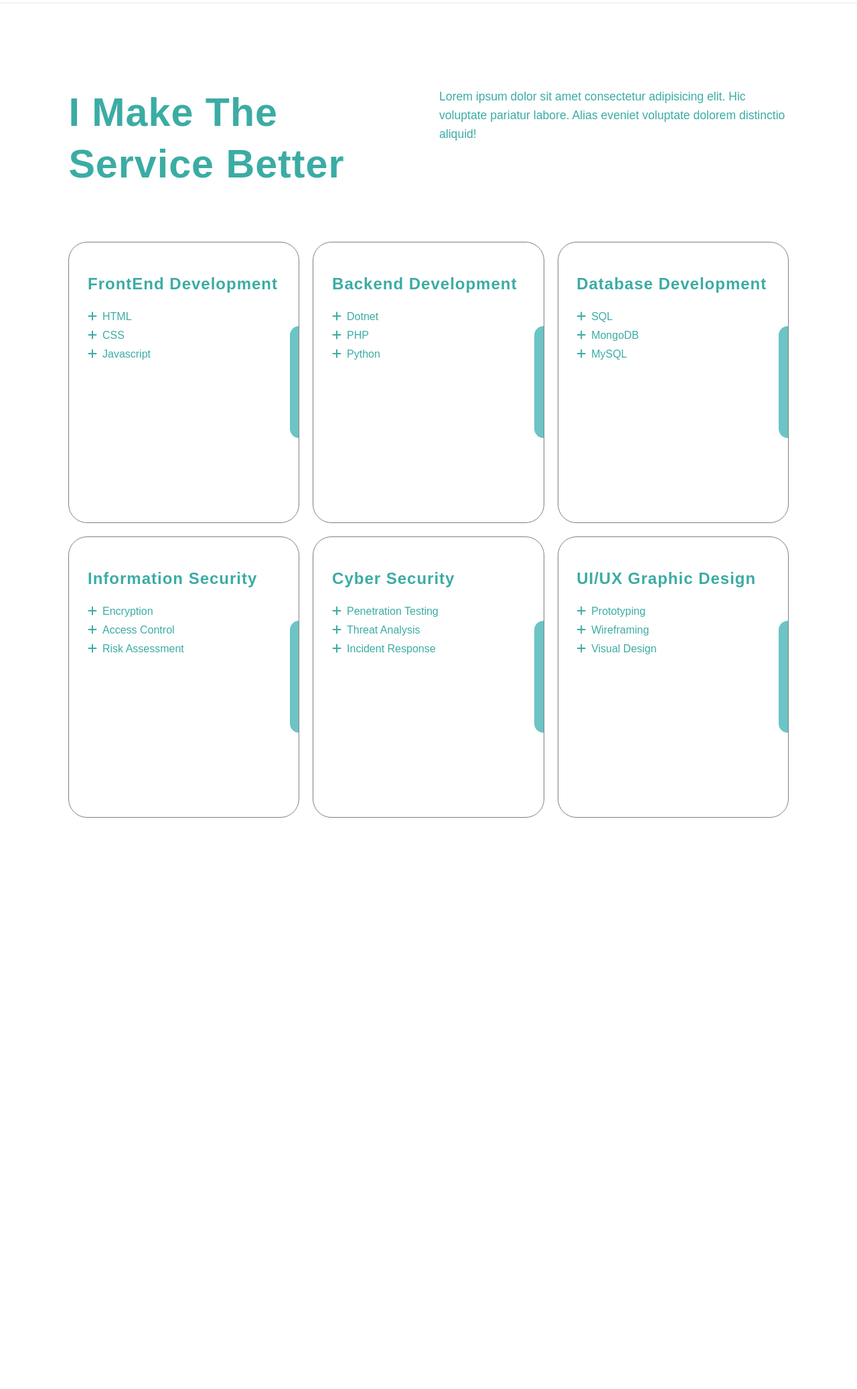
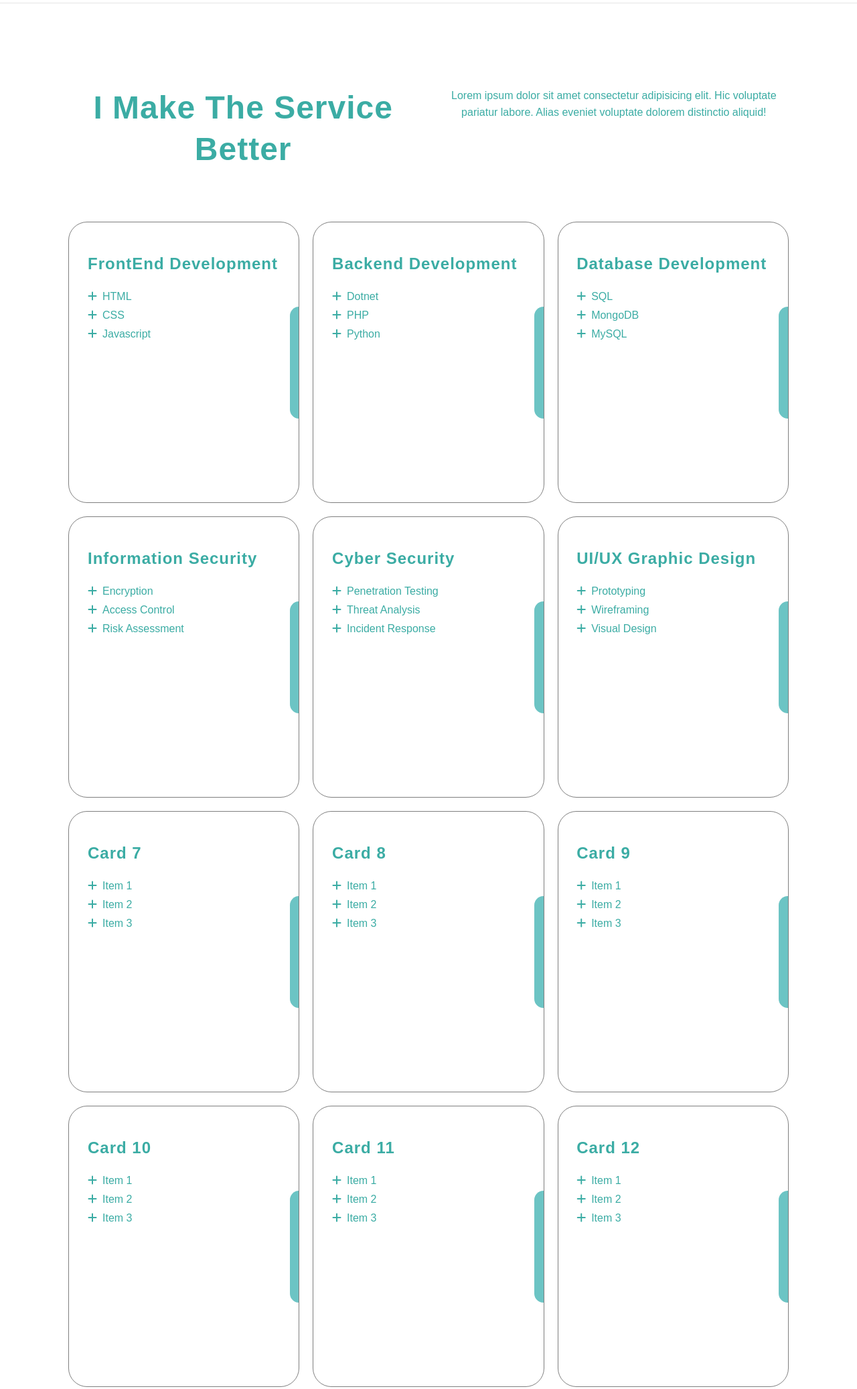
Before and after one commit to pugalesan-pugal/SASHITEK, a plain HTML site: page services.html in a window 1280 px wide. Shown: the part 120-2194 px from the top of the page at 67% size. Before the commit the page ends 1421 px from the top, so only its background shows below. Drawn offline with Linux system fonts and the light colour scheme.

Commit message:
cahnge 2 servicesjs

```diff
--- a/services.css
+++ b/services.css
@@ -71,18 +71,20 @@ body {
 }
 
 .service .content h1 {
-    font-size: 3.7rem;
+    font-size: 3rem;
     line-height: 1.3;
     letter-spacing: 1px;
     flex: 1;
     min-width: 300px;
+    text-align: center;
 }
 
 .service .content p {
     flex: 1;
     min-width: 300px;
-    font-size: 1.1rem;
+    font-size: 1rem;
     line-height: 1.6;
+    text-align: center;
 }
 
 .cards {
@@ -168,12 +170,14 @@ body {
     }
 
     .service .content p {
+        font-size: 0.95rem;
         text-align: center;
     }
 }
 
 @media (max-width: 600px) {
     .service {
+        font-size: 2rem;
         padding: 2rem 5%;
     }
 
@@ -182,7 +186,7 @@ body {
     }
 
     .service .content p {
-        font-size: 0.9rem;
+        font-size: 0.85rem;
     }
 
     .cards .card {
--- a/services.html
+++ b/services.html
@@ -12,6 +12,7 @@
     <a href="index.html" class="back-button"><i class="fa-solid fa-arrow-left"></i> Back</a>
     <span class="company-name">SASHITEK</span>
   </div>
+
   <div class="service">
     <div class="content">
       <h1>I Make The Service Better</h1>
@@ -68,8 +69,69 @@
           <li><i class="fa-solid fa-plus"></i>Visual Design</li>
         </ul>
       </div>
+      <!-- New Cards -->
+      <div class="card">
+        <h3>Card 7</h3>
+        <ul>
+          <li><i class="fa-solid fa-plus"></i>Item 1</li>
+          <li><i class="fa-solid fa-plus"></i>Item 2</li>
+          <li><i class="fa-solid fa-plus"></i>Item 3</li>
+        </ul>
+      </div>
+      <div class="card">
+        <h3>Card 8</h3>
+        <ul>
+          <li><i class="fa-solid fa-plus"></i>Item 1</li>
+          <li><i class="fa-solid fa-plus"></i>Item 2</li>
+          <li><i class="fa-solid fa-plus"></i>Item 3</li>
+        </ul>
+      </div>
+      <div class="card">
+        <h3>Card 9</h3>
+        <ul>
+          <li><i class="fa-solid fa-plus"></i>Item 1</li>
+          <li><i class="fa-solid fa-plus"></i>Item 2</li>
+          <li><i class="fa-solid fa-plus"></i>Item 3</li>
+        </ul>
+      </div>
+      <div class="card">
+        <h3>Card 10</h3>
+        <ul>
+          <li><i class="fa-solid fa-plus"></i>Item 1</li>
+          <li><i class="fa-solid fa-plus"></i>Item 2</li>
+          <li><i class="fa-solid fa-plus"></i>Item 3</li>
+        </ul>
+      </div>
+      <div class="card">
+        <h3>Card 11</h3>
+        <ul>
+          <li><i class="fa-solid fa-plus"></i>Item 1</li>
+          <li><i class="fa-solid fa-plus"></i>Item 2</li>
+          <li><i class="fa-solid fa-plus"></i>Item 3</li>
+        </ul>
+      </div>
+      <div class="card">
+        <h3>Card 12</h3>
+        <ul>
+          <li><i class="fa-solid fa-plus"></i>Item 1</li>
+          <li><i class="fa-solid fa-plus"></i>Item 2</li>
+          <li><i class="fa-solid fa-plus"></i>Item 3</li>
+        </ul>
+      </div>
+      <div class="card">
+        <h3>Card 13</h3>
+        <ul>
+          <li><i class="fa-solid fa-plus"></i>Item 1</li>
+          <li><i class="fa-solid fa-plus"></i>Item 2</li>
+          <li><i class="fa-solid fa-plus"></i>Item 3</li>
+        </ul>
+      </div>
     </div>
+
     <div class="circle"></div>
   </div>
+
+  <script src="services.js"></script>
+
 </body>
 </html>
--- /dev/null
+++ b/services.js
@@ -0,0 +1,60 @@
+// DOM Content Loaded Event
+document.addEventListener("DOMContentLoaded", () => {
+
+    // Smooth Scroll for the "Back" button
+    const backButton = document.querySelector(".back-button");
+    if (backButton) {
+        backButton.addEventListener("click", (e) => {
+            e.preventDefault(); // Prevent the default link behavior
+            const targetHref = backButton.getAttribute("href");
+
+            // Redirect to the specified href
+            if (targetHref) {
+                window.location.href = targetHref;
+            }
+        });
+    }
+
+    // Hover Effects for Cards
+    const cards = document.querySelectorAll(".cards .card");
+
+    cards.forEach((card) => {
+        card.addEventListener("mouseenter", () => {
+            card.style.transform = "scale(1.05)";
+            card.style.boxShadow = "0 8px 15px rgba(0, 0, 0, 0.2)";
+        });
+
+        card.addEventListener("mouseleave", () => {
+            card.style.transform = "scale(1)";
+            card.style.boxShadow = "none";
+        });
+    });
+
+    // Adjust Font Size Dynamically
+    const adjustFontSize = () => {
+        const width = window.innerWidth;
+
+        const title = document.querySelector(".content h1");
+        if (title) {
+            title.style.fontSize = width > 1200 ? "3rem" : width > 900 ? "2.5rem" : "2rem";
+        }
+
+        const paragraph = document.querySelector(".content p");
+        if (paragraph) {
+            paragraph.style.fontSize = width > 900 ? "1rem" : "0.85rem";
+        }
+    };
+
+    // Adjust font size on window resize
+    window.addEventListener("resize", adjustFontSize);
+    adjustFontSize(); // Initial font size adjustment
+
+    // Circle Animation on Scroll
+    const circle = document.querySelector(".circle");
+    if (circle) {
+        window.addEventListener("scroll", () => {
+            const scrollY = window.scrollY;
+            circle.style.transform = `translateY(${scrollY * 0.5}px)`;
+        });
+    }
+});
```
